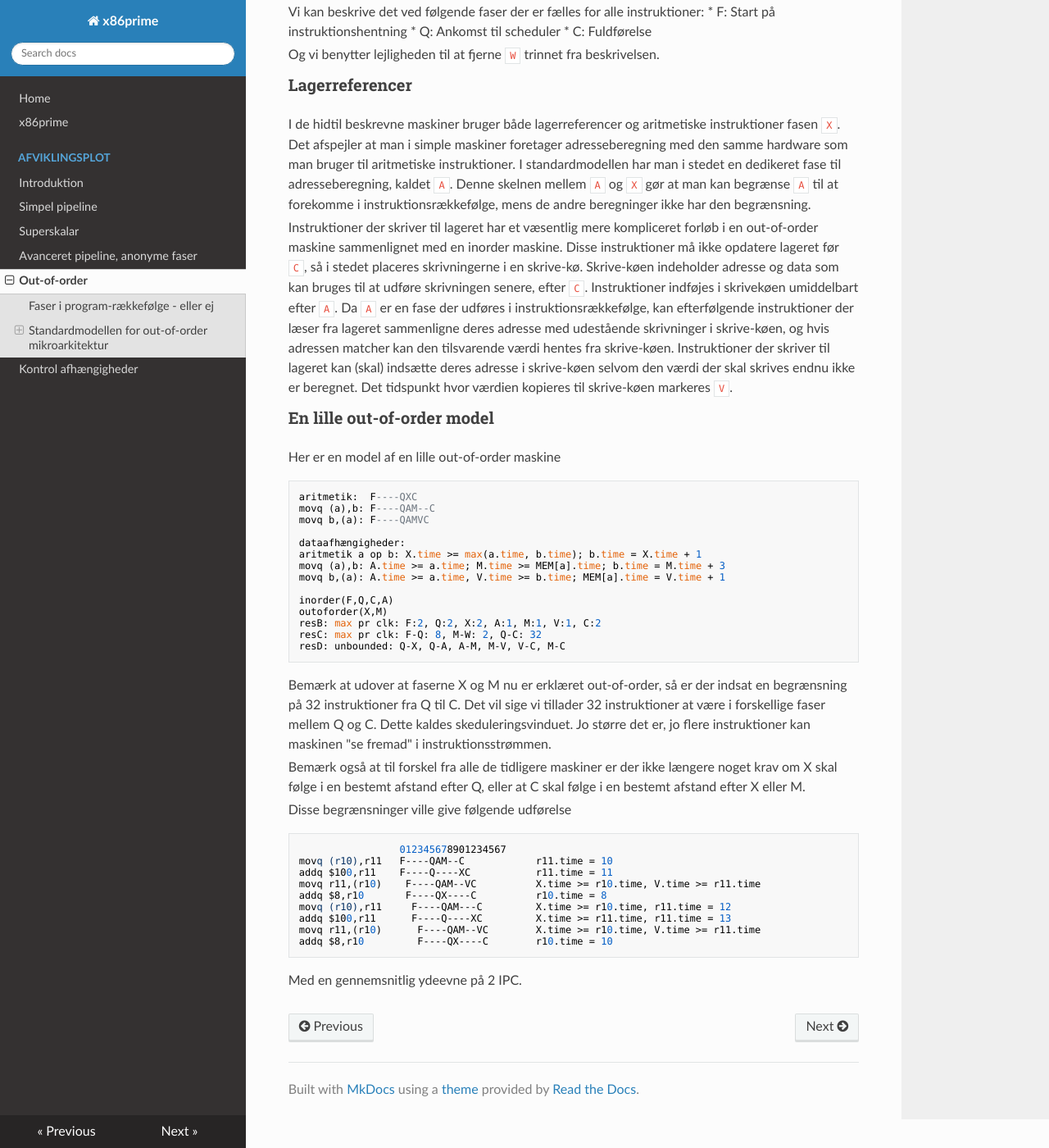
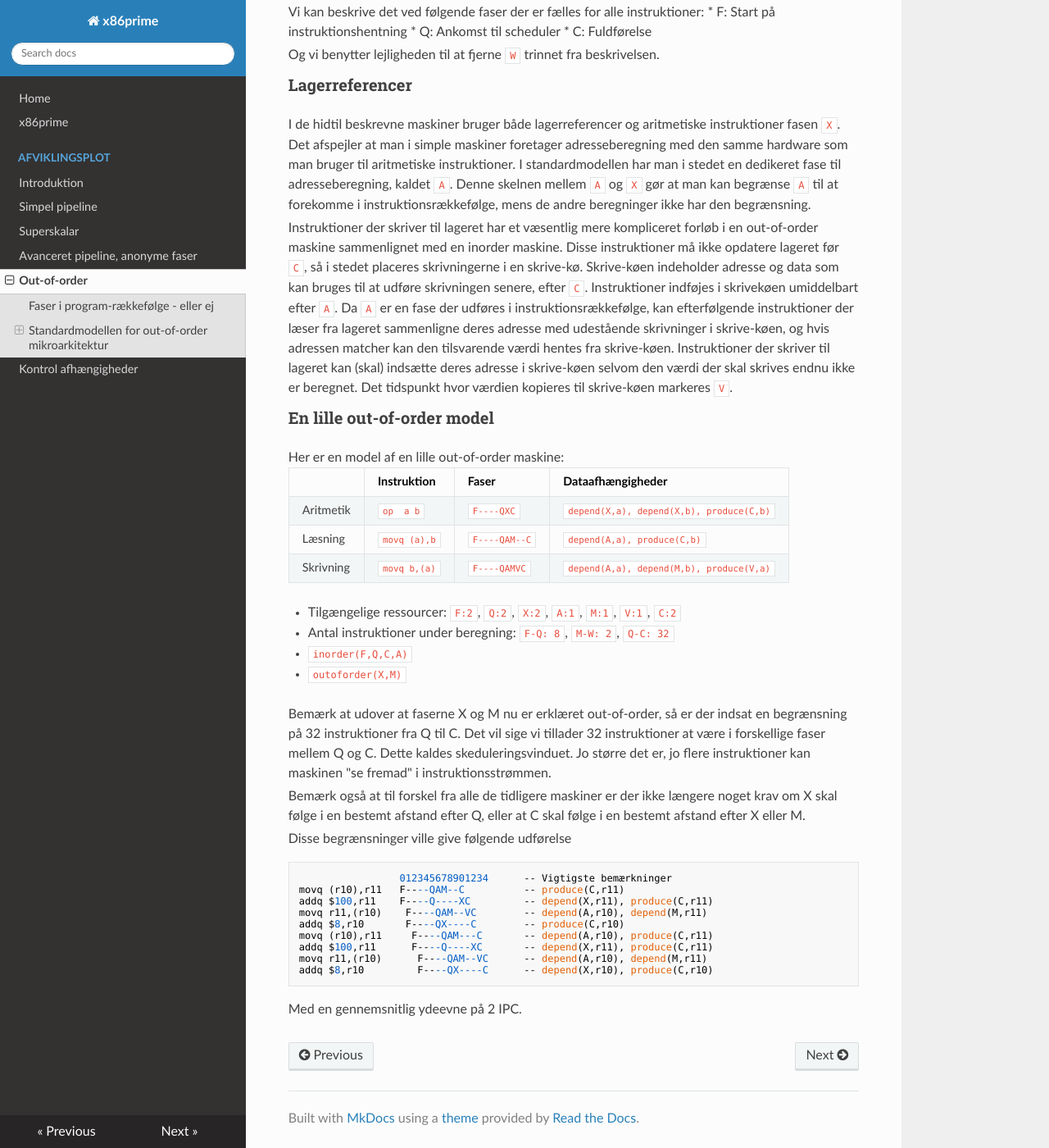
Before and after one commit to finnschiermer/x86prime, an MkDocs documentation site: the page built from docs/afviklingsplot/out-of-order.md, in a window 1280 px wide and 1400 px high, scrolled down 885 px. Shown: the whole window at 82% size. Built offline with MkDocs 1.6.1, drawn with Linux system fonts in a browser that asks for light colours; nearby versions of some CDN libraries; some of the changed text lies outside the part shown.

Commit message:
Format ændret

```diff
--- a/docs/afviklingsplot/out-of-order.md
+++ b/docs/afviklingsplot/out-of-order.md
@@ -4,11 +4,11 @@
 
 Man kunne jo forestille sig:
 ~~~
-                 012345678
-movq (r10),r11   FDXMW          r11.time = 4
-addq $100,r11    FDDDXW         X.time >= r11.time -> Forsinket X, Gentag D, r11.time = 5
-movq r9,(r14)     FDXM          X.time >= r14.time, M.time >= r9.time  <---- BEMÆRK!
-addq $1,r10       FFDXXW        resB -> Gentag F, r10.time = 5 (eller 6)
+                 0123456     -- Bemærkning
+movq (r10),r11   FDXMW       -- r11 er klar efter 4 clocks
+addq $100,r11    FDDDXW      -- da instruktionen er afhængig af r11 staller vi i D
+movq r9,(r14)     FDXM       -- ingen afhængighed, så hvorfor vente?  <---- BEMÆRK!
+addq $1,r10       FFDXXW     -- resB -> Gentag F, r10.time = 5 (eller 6)
 ~~~
 Bemærk at instruktion nummer 3 her får sin X-fase en clock periode tidligere end instruktionen
 før. På en måde overhaler instruktion nummer 3 altså instruktion nummer 2.
@@ -69,23 +69,19 @@ er beregnet. Det tidspunkt hvor værdien kopieres til skrive-køen markeres ` V`
 
 ### En lille out-of-order model
 
-Her er en model af en lille out-of-order maskine
-~~~
-aritmetik:  F----QXC
-movq (a),b: F----QAM--C
-movq b,(a): F----QAMVC
+Her er en model af en lille out-of-order maskine:
 
-dataafhængigheder:
-aritmetik a op b: X.time >= max(a.time, b.time); b.time = X.time + 1
-movq (a),b: A.time >= a.time; M.time >= MEM[a].time; b.time = M.time + 3
-movq b,(a): A.time >= a.time, V.time >= b.time; MEM[a].time = V.time + 1
+|           | Instruktion  | Faser        | Dataafhængigheder                          |
+| --------- | -----------  | --------     | ------------------------------------------ |
+| Aritmetik | `op  a b`    | `F----QXC`   | `depend(X,a), depend(X,b), produce(C,b)`   |
+| Læsning   | `movq (a),b` | `F----QAM--C`| `depend(A,a), produce(C,b)`                |
+| Skrivning | `movq b,(a)` | `F----QAMVC` | `depend(A,a), depend(M,b), produce(V,a)`   |
 
-inorder(F,Q,C,A)
-outoforder(X,M)
-resB: max pr clk: F:2, Q:2, X:2, A:1, M:1, V:1, C:2
-resC: max pr clk: F-Q: 8, M-W: 2, Q-C: 32
-resD: unbounded: Q-X, Q-A, A-M, M-V, V-C, M-C
-~~~
+* Tilgængelige ressourcer: `F:2`, `Q:2`, `X:2`, `A:1`, `M:1`, `V:1`, `C:2`
+* Antal instruktioner under beregning: `F-Q: 8`, `M-W: 2`, `Q-C: 32`
+* `inorder(F,Q,C,A)`
+* `outoforder(X,M)`
+
 Bemærk at udover at faserne X og M nu er erklæret out-of-order, så er
 der indsat en begrænsning på 32 instruktioner fra Q til C. Det vil sige
 vi tillader 32 instruktioner at være i forskellige faser mellem Q og C.
@@ -98,15 +94,15 @@ at C skal følge i en bestemt afstand efter X eller M.
 
 Disse begrænsninger ville give følgende udførelse
 ~~~
-                 012345678901234567
-movq (r10),r11   F----QAM--C            r11.time = 10
-addq $100,r11    F----Q----XC           r11.time = 11
-movq r11,(r10)    F----QAM--VC          X.time >= r10.time, V.time >= r11.time
-addq $8,r10       F----QX----C          r10.time = 8
-movq (r10),r11     F----QAM---C         X.time >= r10.time, r11.time = 12
-addq $100,r11      F----Q----XC         X.time >= r11.time, r11.time = 13
-movq r11,(r10)      F----QAM--VC        X.time >= r10.time, V.time >= r11.time
-addq $8,r10         F----QX----C        r10.time = 10
+                 012345678901234      -- Vigtigste bemærkninger
+movq (r10),r11   F----QAM--C          -- produce(C,r11)
+addq $100,r11    F----Q----XC         -- depend(X,r11), produce(C,r11)
+movq r11,(r10)    F----QAM--VC        -- depend(A,r10), depend(M,r11)
+addq $8,r10       F----QX----C        -- produce(C,r10)
+movq (r10),r11     F----QAM---C       -- depend(A,r10), produce(C,r11)
+addq $100,r11      F----Q----XC       -- depend(X,r11), produce(C,r11)
+movq r11,(r10)      F----QAM--VC      -- depend(A,r10), depend(M,r11)
+addq $8,r10         F----QX----C      -- depend(X,r10), produce(C,r10)
 ~~~
 Med en gennemsnitlig ydeevne på 2 IPC.
 
```
